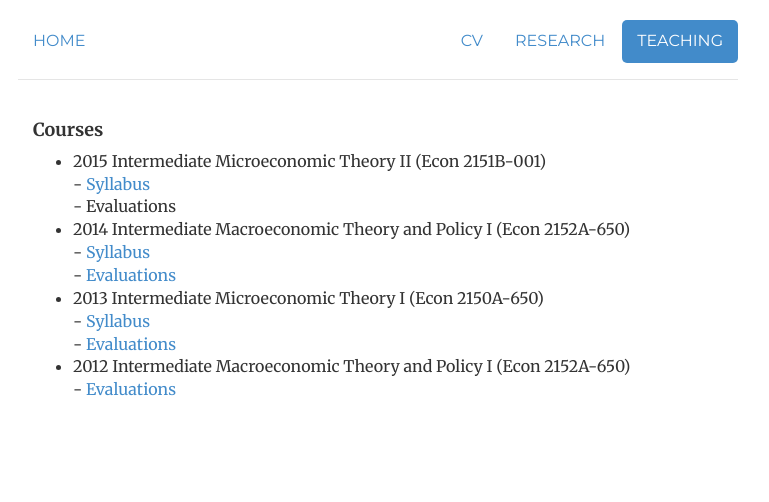
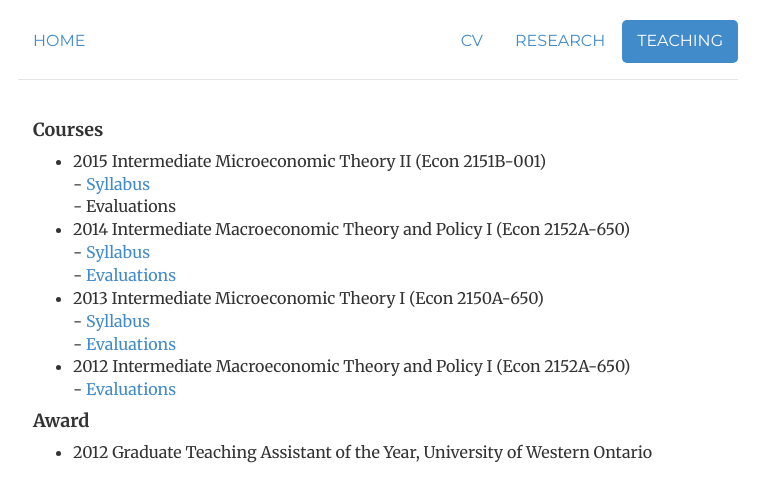
Before and after one commit to morihiroaki/morihiroaki.github.io, a Jekyll site: the page built from teaching.html, in a window 1280 px wide. Shown: the top 502 px of the page, without its empty margins (262-1031 px from the left). Built offline with Jekyll 4.4.1, drawn with Linux system fonts in a browser that asks for light colours.

Commit message:
Update teaching.html

```diff
--- a/teaching.html
+++ b/teaching.html
@@ -21,5 +21,9 @@ description:
   <li>2012 Intermediate Macroeconomic Theory and Policy I (Econ 2152A-650)</li>
     <dd>- <a href="/files/2152_2012S_evaluation.pdf" title="Evaluations">Evaluations</a></dd>
 </ul>
+  <h4>Award</h4>
+<ul style="list-style-type:disc">
+  <li>2012 Graduate Teaching Assistant of the Year, University of Western Ontario</li>
+</ul>
 </div>
   <!--/div-->
```
